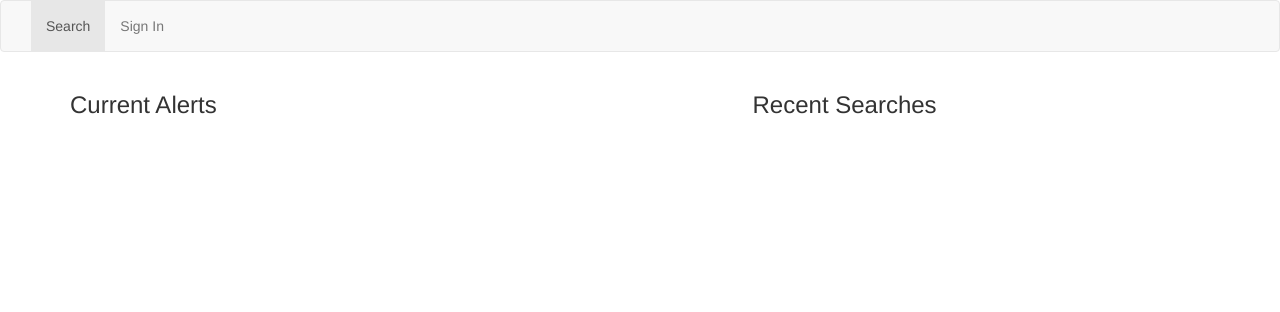
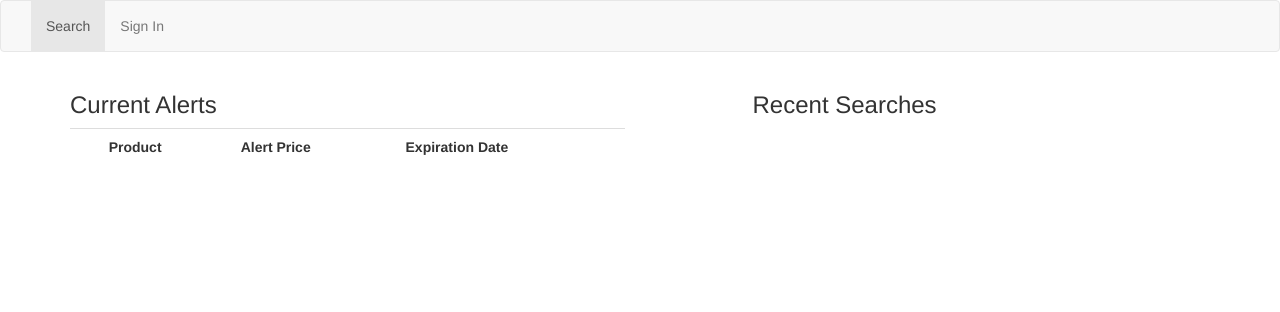
Before and after one commit to eluckette/price-ping, a Flask app: page /user-account in a window 1280 px wide. Shown: the top 312 px of the page. Run offline with Flask 2, Linux system fonts and the light colour scheme; data that the repository does not hold is empty; some libraries are stand-ins or nearby versions.

Commit message:
Customized user page. Modified db.

```diff
--- a/server.py
+++ b/server.py
@@ -85,7 +85,7 @@ def show_account():
 def get_current_alerts():
 
     user = User.query.filter_by(user_id=session['username']).one()
-    user_alerts = Alert.query.filter_by(user_id=session['username']).all()
+    user_alerts = Alert.query.filter_by(user_id=session['username'], status=1).all()
     json_obj = make_alert_json(user_alerts)
     return jsonify(json_obj)
 
@@ -94,13 +94,13 @@ def get_current_alerts():
 def get_user_searches():
 
     user = User.query.filter_by(user_id=session['username']).one()
-    user_searches = UserSearch.query.filter_by(user_id=session['username']).all()
-    json_obj = make_searches_json(user_searches)
+    user_searches = Alert.query.filter_by(user_id=session['username'], status=0).all()
+    json_obj = make_alert_json(user_searches)
     return jsonify(json_obj)
+
 
 @app.route('/search-results', methods=['GET'])
 def show_results():
-
 
     category = request.args.get('category')
     user_input = request.args.get('user_input')
@@ -111,7 +111,7 @@ def show_results():
 
     json_string = make_json(search_results)
 
-    user = User.query.filter_by(user_id=1).one()
+    user = User.query.filter_by(user_id=session['username']).one()
     user_search = UserSearch(user_id=user.user_id,
                              category=category,
                              user_input=user_input,
@@ -147,41 +147,70 @@ def show_page(page_number):
     return jsonify(search)
 
 
-@app.route('/alert-data', methods=['POST'])
-def alert_data():
+@app.route('/set-alert', methods=['POST'])
+def set_alert():
 
     asin = request.form['asin']
     title = request.form['title']
     price = request.form['price']
+    image_url = request.form['image_url']
+    alert_price = 0
+    alert_length = datetime.utcnow()
+    date_entered = datetime.utcnow()
 
-    alert_price = int(request.form['alert_price'])
+    looking_for = Product.query.filter_by(asin=asin, user_id=session['username']).first()
+
+    if looking_for == None:
+        item = Product(user_id=session['username'],
+                       asin=asin,
+                       title=title,
+                       price=price,
+                       image_url=image_url,
+                       date_entered=date_entered)
+
+        db.session.add(item)
+        db.session.commit()
+
+    user = User.query.filter_by(user_id=session['username']).one()
+    product = Product.query.filter_by(asin=asin, user_id=session['username']).first()
+
+    alert = Alert(user_id=user.user_id,
+                  product_id=product.product_id,
+                  status=0)
+
+    db.session.add(alert)
+    db.session.commit()
+    return "ok"
+
+
+@app.route('/update-alert', methods=['POST'])
+def update_alert():
+
+    asin = request.form['asin']
+    title = request.form['title']
+    alert_price = float(request.form['alert_price'])
     alert_length = int(request.form['alert_length'])
 
     date_entered = datetime.utcnow()
     expiration_date = date_entered.replace(day=date_entered.day+alert_length)
 
-    item = Product(asin=asin,
-                   title=title,
-                   price=price,
-                   date_entered=date_entered)
-    db.session.add(item)
-    db.session.commit()
+    user = User.query.filter_by(user_id=session['username']).one()
+    product = Product.query.filter_by(asin=asin,
+                                      title=title).one()
 
-    user = User.query.filter_by(user_id=1).one()
+    alert = Alert.query.filter_by(user_id=user.user_id,
+                                  product_id=product.product_id,
+                                  status=0).first()
 
-    product = Product.query.filter_by(asin=asin,
-                                      date_entered=date_entered).one()
-
-    alert = Alert(user_id=user.user_id,
-                  product_id=product.product_id,
-                  alert_price=alert_price,
-                  expiration_date=expiration_date,
-                  status=1)
+    alert.alert_price = alert_price
+    alert.expiration_date = expiration_date
+    alert.status = 1
 
     db.session.add(alert)
     db.session.commit()
 
     return "ok"
+
 
 @app.route('/delete-alert', methods=['POST'])
 def delete_item():
@@ -196,7 +225,6 @@ def delete_item():
     return "ok"
 
 
-# used in @app.route('/search-results')
 def make_json(search_results):
 
     search_results_list = []
@@ -217,24 +245,20 @@ def make_alert_json(alerts):
 
     current_alerts = []
     for alert in alerts:
+
+        if alert.expiration_date == None:
+            expiration_date = "";
+        else:
+            expiration_date = str(alert.expiration_date.month)+"/"+str(alert.expiration_date.day)+"/"+str(alert.expiration_date.year)
+
         current_alerts.append({"Alert_id": alert.alert_id,
                                "Title": alert.product.title,
                                "Alert_price": alert.alert_price,
-                               "Expiration_date": str(alert.expiration_date)})
+                               "Expiration_date": expiration_date,
+                               "Image_URL": alert.product.image_url})
     current_alerts_obj = {}
     current_alerts_obj["alerts"] = current_alerts
     json_obj = current_alerts_obj
-    return json_obj
-
-def make_searches_json(searches):
-
-    user_searches = []
-    for search in searches:
-        user_searches.append({"Category": search.category,
-                              "User_input": search.user_input})
-    user_searches_obj = {}
-    user_searches_obj["searches"] = user_searches
-    json_obj = user_searches_obj
     return json_obj
 
 
--- a/templates/user-account.html
+++ b/templates/user-account.html
@@ -12,6 +12,10 @@
 			<h3>Current Alerts</h3>
 			<table class="table table-hover" id="alertTable">
 				<tr>
+					<th></th>
+					<th>Product</th>
+					<th>Alert Price</th>
+					<th>Expiration Date</th>
 				</tr>
 			</table>
 		</div>
@@ -22,7 +26,7 @@
 
 		<div class="col-md-4" id="prevViewed">
 			<h3>Recent Searches</h3>
-			<table class="table table-hover" id="searchTable">
+			<table class="table" id="userSearchesTable">
 				<tr>
 				</tr>
 			</table>
@@ -53,22 +57,29 @@
 				var row = table.insertRow(1);
 				var cell1 = row.insertCell(0);
 				var cell2 = row.insertCell(1);
+				var cell3 = row.insertCell(2);
+				var cell4 = row.insertCell(3);
 				cell1.innerHTML = "<button class='btn btn-default delItem' data-alert_id='"+results[alert][i].Alert_id+"'>Delete</button>";
-				cell2.innerHTML = "<p>"+results[alert][i].Title+"</p>"+
-								  "<p>"+results[alert][i].Alert_price+"</p>"+
-								  "<p>"+results[alert][i].Expiration_date+"</p>";
+				cell2.innerHTML = "<p>"+results[alert][i].Title+"</p>";
+				cell3.innerHTML = "<p>"+formatNumber(results[alert][i].Alert_price)+"</p>";
+				cell4.innerHTML = "<p>"+results[alert][i].Expiration_date+"</p>";
+
+				function formatNumber(num) {
+					 return "$" + num.toFixed(2).replace(/(\d)(?=(\d{3})+(?!\d))/g, "$1,");
+				};
 			};
 		};
 	}
 
+
 	function insertSearches(results) {
-		var table = document.getElementById("searchTable");
-		for (search in results) {
-			for (i = 0; i < 5; i++) {
+		var table = document.getElementById("userSearchesTable");
+		for (alert in results) {
+			for (i = 0; i < 2; i++) {
 				var row = table.insertRow(1);
 				var cell1 = row.insertCell(0);
-				cell1.innerHTML = "<p>"+results[search][i].Category+"</p>"+
-								  "<p>"+results[search][i].User_input+"</p>";
+				cell1.innerHTML = "<p><img src='"+results[alert][i].Image_URL+"'</p>"+
+								  "<p>"+results[alert][i].Title+"</p>";
 			};
 		};
 	}
```
Also changed, not shown: model.py (+7 -2 lines), templates/search-results.html (+35 -24 lines), 3 other files.
